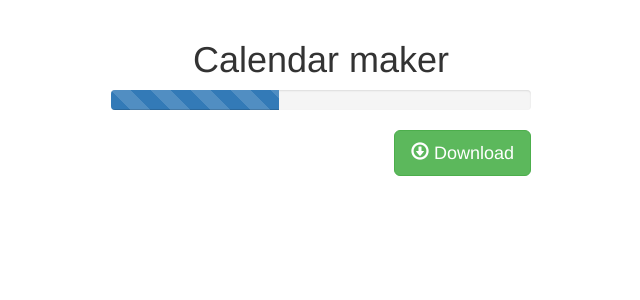
After one commit to packlnd/calendar-maker, a Flask app: page /calendar in a window 1280 px wide. The commit adds this page. Shown: the top 300 px of the page, without its empty margins (319-959 px from the left). Run offline with Flask 2, Linux system fonts and the light colour scheme; some libraries are stand-ins or nearby versions.

Commit message:
Started working on progress page

```diff
--- a/src/app.py
+++ b/src/app.py
@@ -15,7 +15,11 @@ def upload():
     if Util.validate_data(request.form, request.files):
         data = Util.extract_form_data(request.form,request.files)
         TexCalendar(data.year, data.images).make_pdf()
-    return redirect("/",200)
+    return render_template('calendar.html')
+
+@app.route("/calendar",methods=['GET','POST'])
+def calendar():
+    return render_template('calendar.html')
 
 if __name__ == "__main__":
     app.debug=True
--- /dev/null
+++ b/src/templates/calendar.html
@@ -0,0 +1,23 @@
+<!DOCTYPE html>
+<head>
+<meta charset="utf8">
+<meta name="viewport" content="width=device-width, initial-scale=1">
+<link href="{{ url_for('static', filename='css/style.css') }}" rel="stylesheet">
+<link href="{{ url_for('static', filename='bootstrap/css/bootstrap.min.css') }}" rel="stylesheet">
+<script src="https://ajax.googleapis.com/ajax/libs/jquery/2.1.3/jquery.min.js"></script>
+<script src="{{ url_for('static', filename='js/calendar.js') }}"></script>
+<title>Calendar maker</title>
+</head>
+<body>
+<div id="content">
+    <center><h1>Calendar maker</h1></center>
+    <div class="progress">
+        <div class="progress-bar progress-bar-primary progress-bar-striped" role="progressbar" aria-valuenow="40" aria-valuemin="0" aria-valuemax="100" style="width: 40%">
+            <span class="sr-only">40% Complete (success)</span>
+        </div>
+    </div>
+    <button type="button" class="right btn btn-success btn-lg" aria-label="Left Align">
+        <span class="glyphicon glyphicon-download" aria-hidden="true"></span> Download
+    </button>
+</div>
+</body>
--- a/src/templates/index.html
+++ b/src/templates/index.html
@@ -89,7 +89,7 @@
             </table>
         </fieldset>
         <fieldset>
-            <button id="prev" class="btn btn-success right" type="submit">Preview</button>
+            <button id="prev" class="btn btn-primary btn-lg right" type="submit">Preview</button>
         </fieldset>
     </form>
 </div>
```
